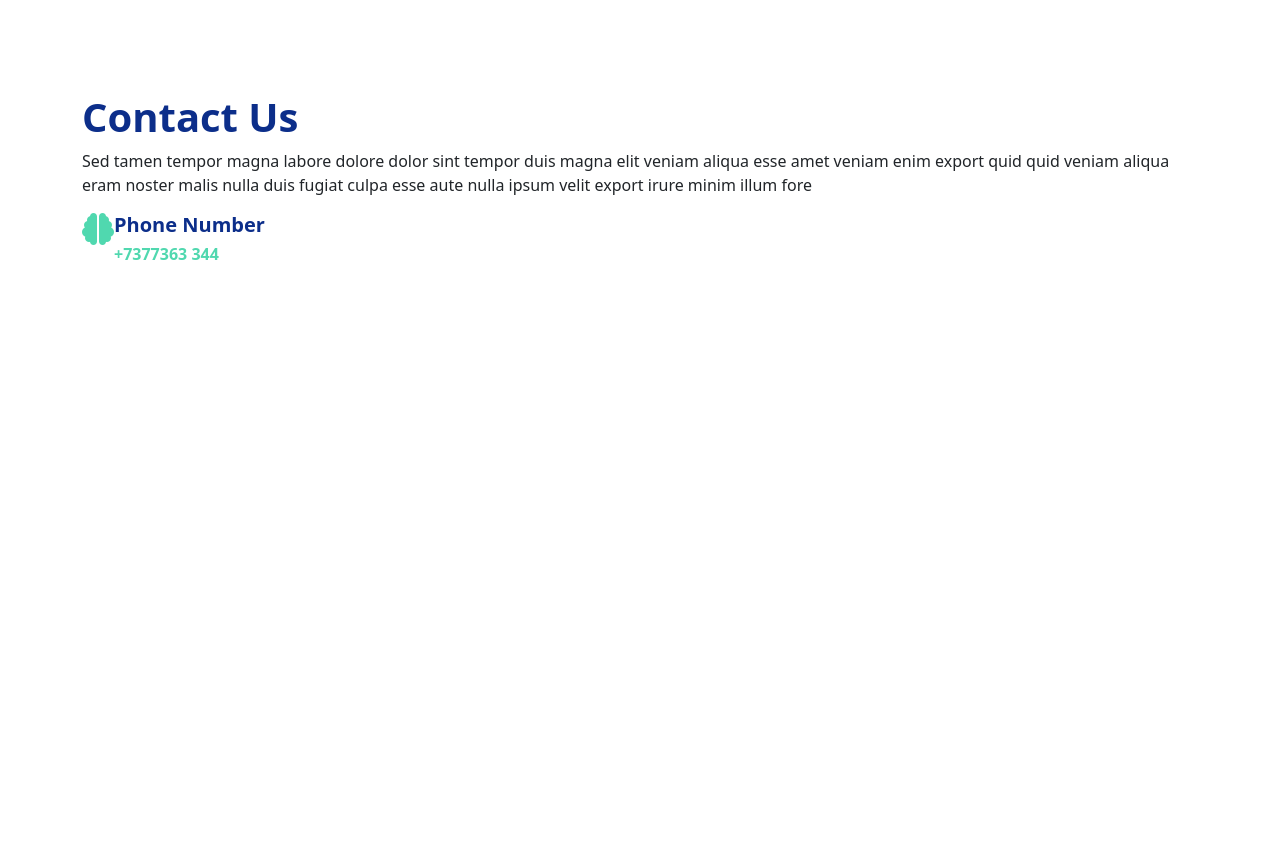
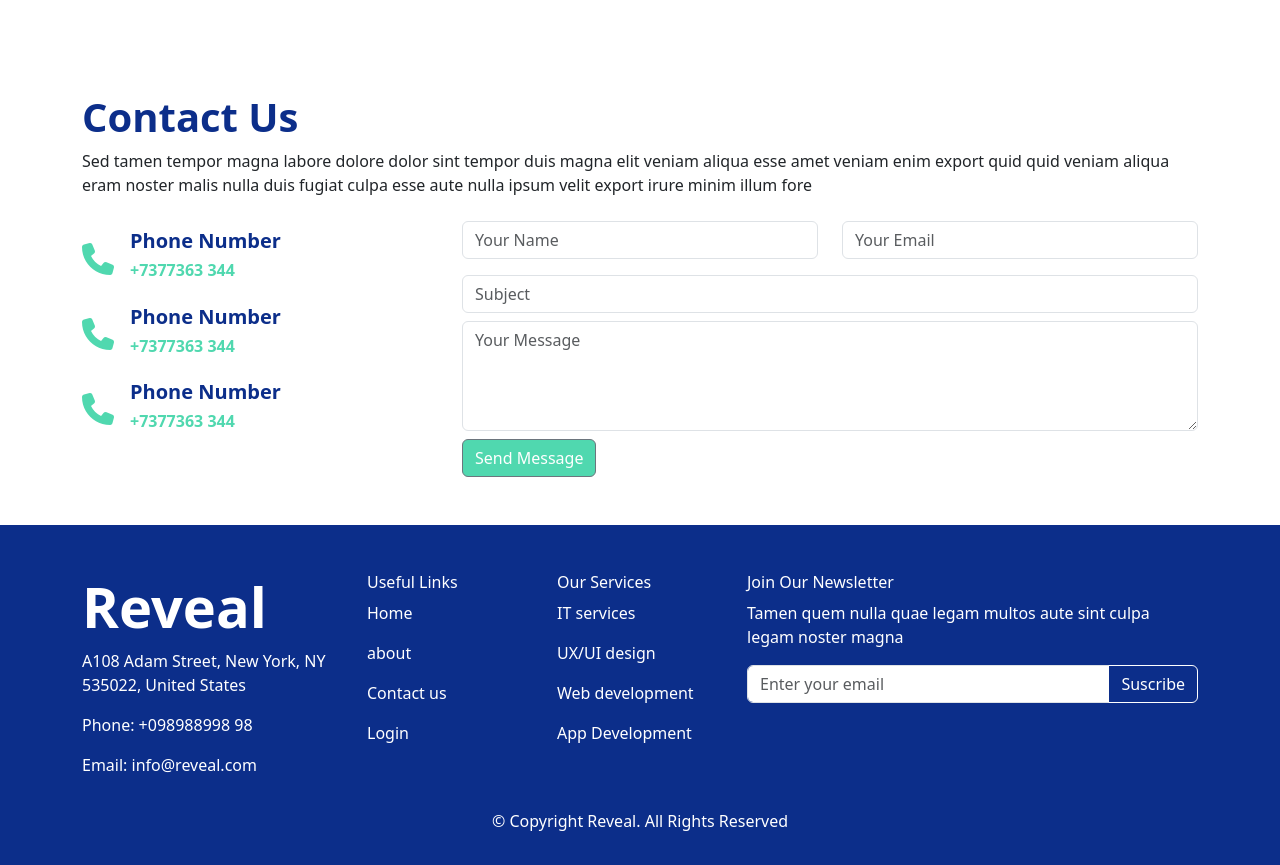
Before and after one commit to emon83/reveal-landing-page, a plain HTML site: page index.html in a window 1280 px wide. Shown: the part 3148-4013 px from the top of the page. Before the commit the page ends 3421 px from the top, so only its background shows below. Drawn offline with nearby package versions, Linux system fonts and the light colour scheme.

Commit message:
finished work

```diff
--- a/css/style.css
+++ b/css/style.css
@@ -65,3 +65,6 @@ div .secondary,
 }
 
 /*  */
+.footer{
+    background-color: var(--primary);
+}
--- a/index.html
+++ b/index.html
@@ -314,44 +314,72 @@
         <h1 class="team-title fw-bold">Our Team</h1>
         <p>Sit sint consectetur velit quos quisquam cupiditate nemo qui</p>
         <div class="d-flex flex-wrap justify-content-between">
-            <div class="card" style="width: 16rem;">
+          <div class="card" style="width: 16rem">
             <div class="text-center pt-4">
-                    <img src="./image/team-1.jpg" class="card-img-top w-50 border rounded-circle border-primary" alt="...">
+              <img
+                src="./image/team-1.jpg"
+                class="card-img-top w-50 border rounded-circle border-primary"
+                alt="..."
+              />
             </div>
             <div class="card-body text-center">
               <h5 class="card-title fw-bold">Walter White</h5>
               <p class="fst-italic">Chief Executive Officer</p>
-                  <p>qui quod omnis unde et eos fuga et exercitationem. Odio veritatis perspiciatis quaerat qui aut aut aut</p>
+              <p>
+                qui quod omnis unde et eos fuga et exercitationem. Odio
+                veritatis perspiciatis quaerat qui aut aut aut
+              </p>
             </div>
           </div>
-            <div class="card" style="width: 16rem;">
+          <div class="card" style="width: 16rem">
             <div class="text-center pt-4">
-                    <img src="./image/team-2.jpg" class="card-img-top w-50 border rounded-circle border-primary" alt="...">
+              <img
+                src="./image/team-2.jpg"
+                class="card-img-top w-50 border rounded-circle border-primary"
+                alt="..."
+              />
             </div>
             <div class="card-body text-center">
               <h5 class="card-title fw-bold">Walter White</h5>
               <p class="fst-italic">Chief Executive Officer</p>
-                  <p>qui quod omnis unde et eos fuga et exercitationem. Odio veritatis perspiciatis quaerat qui aut aut aut</p>
+              <p>
+                qui quod omnis unde et eos fuga et exercitationem. Odio
+                veritatis perspiciatis quaerat qui aut aut aut
+              </p>
             </div>
           </div>
-            <div class="card" style="width: 16rem;">
+          <div class="card" style="width: 16rem">
             <div class="text-center pt-4">
-                    <img src="./image/team-3.jpg" class="card-img-top w-50 border rounded-circle border-primary" alt="...">
+              <img
+                src="./image/team-3.jpg"
+                class="card-img-top w-50 border rounded-circle border-primary"
+                alt="..."
+              />
             </div>
             <div class="card-body text-center">
               <h5 class="card-title fw-bold">Walter White</h5>
               <p class="fst-italic">Chief Executive Officer</p>
-                  <p>qui quod omnis unde et eos fuga et exercitationem. Odio veritatis perspiciatis quaerat qui aut aut aut</p>
+              <p>
+                qui quod omnis unde et eos fuga et exercitationem. Odio
+                veritatis perspiciatis quaerat qui aut aut aut
+              </p>
             </div>
           </div>
-            <div class="card" style="width: 16rem;">
+          <div class="card" style="width: 16rem">
             <div class="text-center pt-4">
-                    <img src="./image/team-4.jpg" class="card-img-top w-50 border rounded-circle border-primary" alt="...">
+              <img
+                src="./image/team-4.jpg"
+                class="card-img-top w-50 border rounded-circle border-primary"
+                alt="..."
+              />
             </div>
             <div class="card-body text-center">
               <h5 class="card-title fw-bold">Walter White</h5>
               <p class="fst-italic">Chief Executive Officer</p>
-                  <p>qui quod omnis unde et eos fuga et exercitationem. Odio veritatis perspiciatis quaerat qui aut aut aut</p>
+              <p>
+                qui quod omnis unde et eos fuga et exercitationem. Odio
+                veritatis perspiciatis quaerat qui aut aut aut
+              </p>
             </div>
           </div>
         </div>
@@ -360,21 +388,115 @@
       <!-- contract section -->
       <section class="container">
         <h1 class="contract-title fw-bold">Contact Us</h1>
-        <p>Sed tamen tempor magna labore dolore dolor sint tempor duis magna elit veniam aliqua esse amet veniam enim export quid quid veniam aliqua eram noster malis nulla duis fugiat culpa esse aute nulla ipsum velit export irure minim illum fore</p>
+        <p>
+          Sed tamen tempor magna labore dolore dolor sint tempor duis magna elit
+          veniam aliqua esse amet veniam enim export quid quid veniam aliqua
+          eram noster malis nulla duis fugiat culpa esse aute nulla ipsum velit
+          export irure minim illum fore
+        </p>
         <div class="row">
           <div class="col-md-4">
-                <div class="d-flex">
-                    <i class="fa-solid fa-brain fa-2x"></i>
-                    <div>
+            <div class="d-flex align-items-center my-3">
+              <i class="fa-solid fa-phone fa-2x"></i>
+              <div class="ms-3">
+                <h5 class="phone-primary fw-bold">Phone Number</h5>
+                <h6 class="phone-secondary fw-bold">+7377363 344</h6>
+              </div>
+            </div>
+            <div class="d-flex align-items-center my-3">
+              <i class="fa-solid fa-phone fa-2x"></i>
+              <div class="ms-3">
+                <h5 class="phone-primary fw-bold">Phone Number</h5>
+                <h6 class="phone-secondary fw-bold">+7377363 344</h6>
+              </div>
+            </div>
+            <div class="d-flex align-items-center my-3">
+              <i class="fa-solid fa-phone fa-2x"></i>
+              <div class="ms-3">
                 <h5 class="phone-primary fw-bold">Phone Number</h5>
                 <h6 class="phone-secondary fw-bold">+7377363 344</h6>
               </div>
             </div>
           </div>
-            <div class="col-md-8"></div>
+          <div class="col-md-8">
+            <div class="row">
+              <div class="col">
+                <input
+                  type="text"
+                  name=""
+                  class="form-control my-2"
+                  placeholder="Your Name"
+                />
+              </div>
+              <div class="col">
+                <input
+                  type="emali"
+                  name=""
+                  class="form-control my-2"
+                  placeholder="Your Email"
+                />
+              </div>
+            </div>
+            <input
+              type="text"
+              name=""
+              class="form-control my-2"
+              placeholder="Subject"
+            />
+            <textarea
+              name=""
+              id=""
+              cols="30"
+              rows="4"
+              placeholder="Your Message"
+              class="form-control my-2"
+            ></textarea>
+            <button class="btn btn-secondary">Send Message</button>
+          </div>
         </div>
       </section>
     </main>
+
+    <!-- footer section -->
+    <footer class="mt-5 footer">
+      <div class="container mt-5 pt-5">
+        <div class="row">
+          <div class="col-md-3">
+            <h1 class="text-white fw-bold display-4">Reveal</h1>
+            <p class="text-white">A108 Adam Street, New York, NY 535022, United States</p>
+            <p class="text-white">Phone: +098988998 98</p>
+            <p class="text-white">Email: info@reveal.com</p>
+          </div>
+          <div class="col-md-2">
+            <h6 class="text-white">Useful Links</h6>
+            <p><a class="text-white text-decoration-none" href="">Home</a></p>
+            <p><a class="text-white text-decoration-none" href="">about</a></p>
+            <p><a class="text-white text-decoration-none" href="">Contact us</a></p>
+            <p><a class="text-white text-decoration-none" href="">Login</a></p>
+          </div>
+          <div class="col-md-2">
+            <h6 class="text-white">Our Services</h6>
+            <p><a class="text-white text-decoration-none" href="">IT services</a></p>
+            <p><a class="text-white text-decoration-none" href="">UX/UI design</a></p>
+            <p><a class="text-white text-decoration-none" href="">Web development</a></p>
+            <p><a class="text-white text-decoration-none" href="">App Development</a></p>
+          </div>
+          <div class="col-md-5">
+            <h6 class="text-white">Join Our Newsletter</h6>
+            <p class="text-white">Tamen quem nulla quae legam multos aute sint culpa legam noster magna</p>
+            <div class="input-group mb-3">
+              <input type="email" class="form-control" placeholder="Enter your email" aria-label="Recipient's username" aria-describedby="basic-addon2">
+              <button class="btn btn-outline-secondary" type="button" id="button-addon2">Suscribe</button>
+          </div>
+          </div>
+        </div>
+      </div>
+      <div class="py-3">
+        <p class="text-white text-center">
+          © Copyright Reveal. All Rights Reserved
+        </p>
+      </div>
+    </footer>
     <!-- Bootstrap js -->
     <script
       src="https://cdn.jsdelivr.net/npm/bootstrap@5.3.0-alpha1/dist/js/bootstrap.bundle.min.js"
```
Lines whose indentation alone changed are shown as unchanged.
